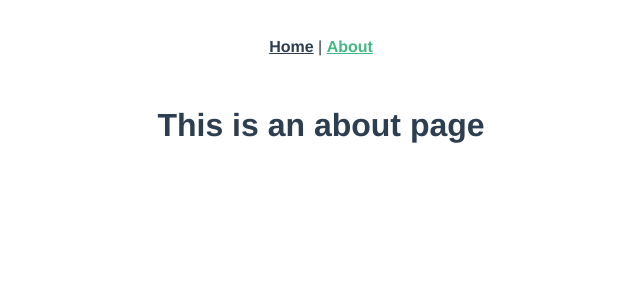
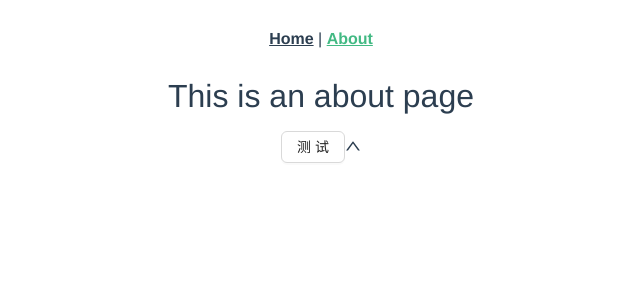
Before and after one commit to ZZX-11/SpringCloudStudy, a Vue app in the folder web/: page /about in a window 1280 px wide. Shown: the top 300 px of the page, without its empty margins (319-959 px from the left). Built offline with nearby package versions, Linux system fonts and the light colour scheme.

Commit message:
2.1 集成ANT 图标

```diff
--- a/web/package.json
+++ b/web/package.json
@@ -8,6 +8,8 @@
     "lint": "vue-cli-service lint"
   },
   "dependencies": {
+    "@ant-design/icons-vue": "^7.0.1",
+    "ant-design-vue": "^4.0.6",
     "core-js": "^3.8.3",
     "vue": "^3.2.13",
     "vue-router": "^4.0.3",
--- a/web/src/main.js
+++ b/web/src/main.js
@@ -2,5 +2,20 @@
 import App from './App.vue'
 import router from './router'
 import store from './store'
+import Antd from 'ant-design-vue';
+import 'ant-design-vue/dist/reset.css';
+import * as Icons from "@ant-design/icons-vue";
 
-createApp(App).use(store).use(router).mount('#app')
+// createApp(App).use(Antd).use(store).use(router).mount('#app')
+const app = createApp(App);
+app.use(Antd).use(store).use(router).mount('#app')
+
+// 导入图标
+// app.component(i, icons[i]) 是一个 Vue 3 的方法调用，用于注册全局组件。
+// 在这段代码中，i 是一个变量，代表图标的名称，icons[i] 则是对应图标的组件。
+// 通过循环遍历 icons 对象的属性，将每个图标组件注册为全局组件。
+// 这样，在应用程序中的任何地方都可以直接使用这些图标组件，而无需在每个组件中单独导入和注册。
+const icons = Icons;
+for(const i in icons){
+    app.component(i,icons[i]);
+}
--- a/web/src/views/AboutView.vue
+++ b/web/src/views/AboutView.vue
@@ -2,4 +2,6 @@
   <div class="about">
     <h1>This is an about page</h1>
   </div>
+  <a-button> 测试 </a-button>
+  <UpOutlined />
 </template>
```
Also changed, not shown: 1 other file (tests, documents, lock files or other folders).
